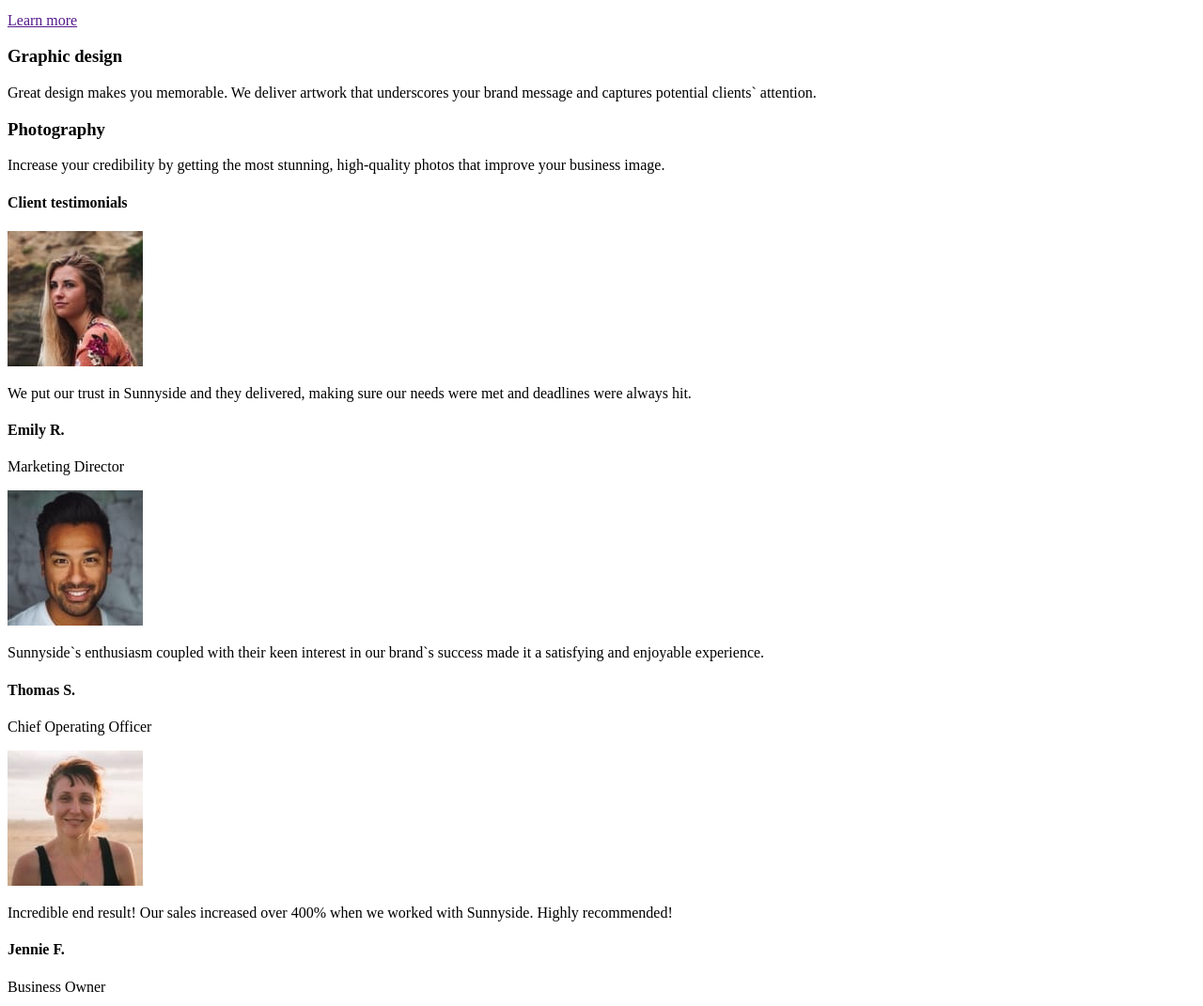
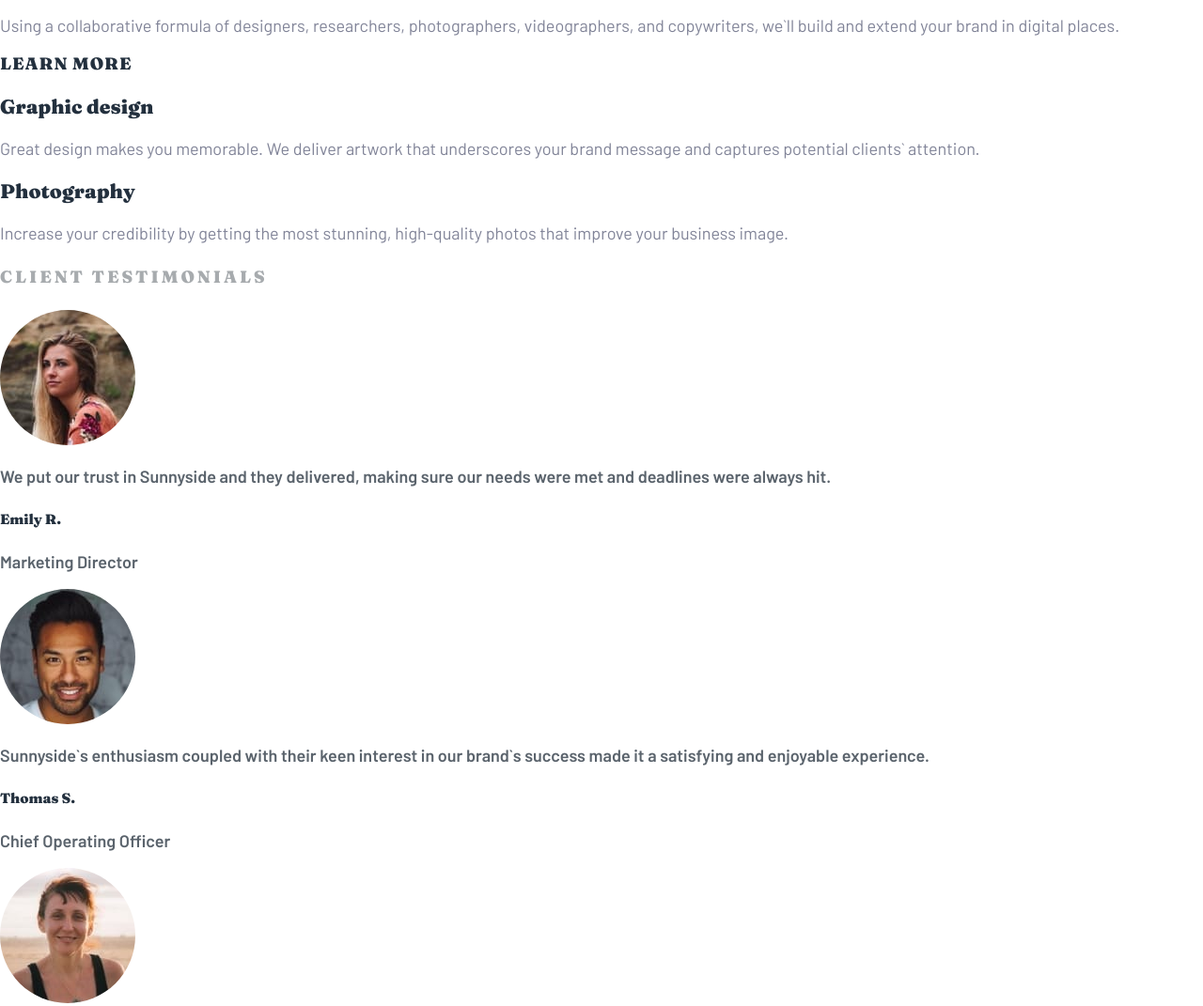
Before and after one commit to DBryja/Sunnyside-Agency, a plain HTML site: page index.html in a window 1280 px wide. Shown: the part 441-1512 px from the top of the page at 94% size. Drawn offline with Linux system fonts and the light colour scheme.

Commit message:
Add css variables, text styling

```diff
--- a/index.html
+++ b/index.html
@@ -87,10 +87,11 @@
             hit.
           </p>
           <div class="name">
-            <h4>Emily R.</h4>
-            <p>Marketing Director</p>
+            <h5>Emily R.</h5>
+            <p class="client-title">Marketing Director</p>
           </div>
         </div>
+
         <div class="client-card">
           <img src="./images/image-thomas.jpg" alt="" />
           <p>
@@ -98,16 +99,17 @@
             enjoyable experience.
           </p>
           <div class="name">
-            <h4>Thomas S.</h4>
-            <p>Chief Operating Officer</p>
+            <h5>Thomas S.</h5>
+            <p class="client-title">Chief Operating Officer</p>
           </div>
         </div>
+
         <div class="client-card">
           <img src="./images/image-jennie.jpg" alt="" />
           <p>Incredible end result! Our sales increased over 400% when we worked with Sunnyside. Highly recommended!</p>
           <div class="name">
-            <h4>Jennie F.</h4>
-            <p>Business Owner</p>
+            <h5>Jennie F.</h5>
+            <p class="client-title">Business Owner</p>
           </div>
         </div>
       </div>
@@ -129,13 +131,14 @@
       <img src="./images/mobile/image-gallery-sugar-cubes.jpg" alt="" />
     </section>
 
+    <!-- FOOTER -->
     <footer>
       <img src="./images/logo.svg" alt="" />
       <div class="links">
         <ul>
-          <li><a href=""></a>About</li>
-          <li><a href=""></a>Services</li>
-          <li><a href=""></a>Projects</li>
+          <li><a href="">About</a></li>
+          <li><a href="">Services</a></li>
+          <li><a href="">Projects</a></li>
         </ul>
       </div>
       <div class="social-media">
@@ -145,10 +148,11 @@
         <img src="./images/icon-pinterest.svg" alt="" />
       </div>
     </footer>
+    <!-- ATRRIBUTION -->
     <div class="attribution">
       Challenge by
       <a href="https://www.frontendmentor.io?ref=challenge" target="_blank">Frontend Mentor</a>
-      . Coded by <a href="#">Dawid Bryja tw. @D_Bryja</a>.
+      . Coded by <a href="https://twitter.com/D_Bryja" target="_blank">Dawid Bryja @D_Bryja</a>.
     </div>
   </body>
 </html>
--- a/style.css
+++ b/style.css
@@ -1,3 +1,4 @@
+@import url("https://fonts.googleapis.com/css2?family=Barlow:wght@400;600&family=Fraunces:opsz,wght@9..144,700;9..144,900&display=swap");
 .desktop {
   display: none;
 }
@@ -9,3 +10,84 @@ split 2 sekcje uklad
 
 split 3
 split 4 */
+:root {
+  --red-300: hsl(7, 99%, 70%);
+  --yellow-500: hsl(51, 100%, 49%);
+  --graphic-text-color: hsl(167, 40%, 24%);
+  --photography-text-color: hsl(198, 62%, 26%);
+  --footer-text-color: hsl(168, 34%, 41%);
+
+  --dark-blue-900: hsl(212, 27%, 19%);
+  --gray-blue-600: hsl(213, 9%, 39%);
+  --gray-blue-500: hsl(232, 10%, 55%);
+  --gray-blue-400: hsl(210, 4%, 67%);
+  --white: hsl(0, 0%, 100%);
+}
+
+html {
+  font-size: 10px;
+}
+
+body {
+  margin: 0;
+  padding: 0;
+  box-sizing: border-box;
+  font-size: 1.8rem;
+  background-color: var(--white);
+  font-family: Barlow, sans-serif;
+  font-weight: 400;
+  color: var(--gray-blue-500);
+}
+body * {
+  box-sizing: border-box;
+}
+
+h1,
+h2,
+h3,
+h4,
+h5,
+.description a {
+  font-family: "Fraunces", serif;
+  color: var(--dark-blue-900);
+  font-weight: 900;
+}
+
+.description a {
+  letter-spacing: 1px;
+  text-transform: uppercase;
+}
+a {
+  text-decoration: none;
+}
+
+.clients h4 {
+  font-weight: 900;
+  color: var(--gray-blue-400);
+  text-transform: uppercase;
+  letter-spacing: 3px;
+}
+.client-card p {
+  color: var(--gray-blue-600);
+  font-weight: 600;
+}
+.client-card img {
+  border-radius: 50%;
+}
+.client-title {
+  color: var(--gray-blue-400);
+  font-weight: 400;
+}
+
+ul {
+  list-style: none;
+}
+li {
+  display: inline-block;
+}
+
+footer,
+footer a {
+  text-decoration: none;
+  color: var(--footer-text-color);
+}
```
